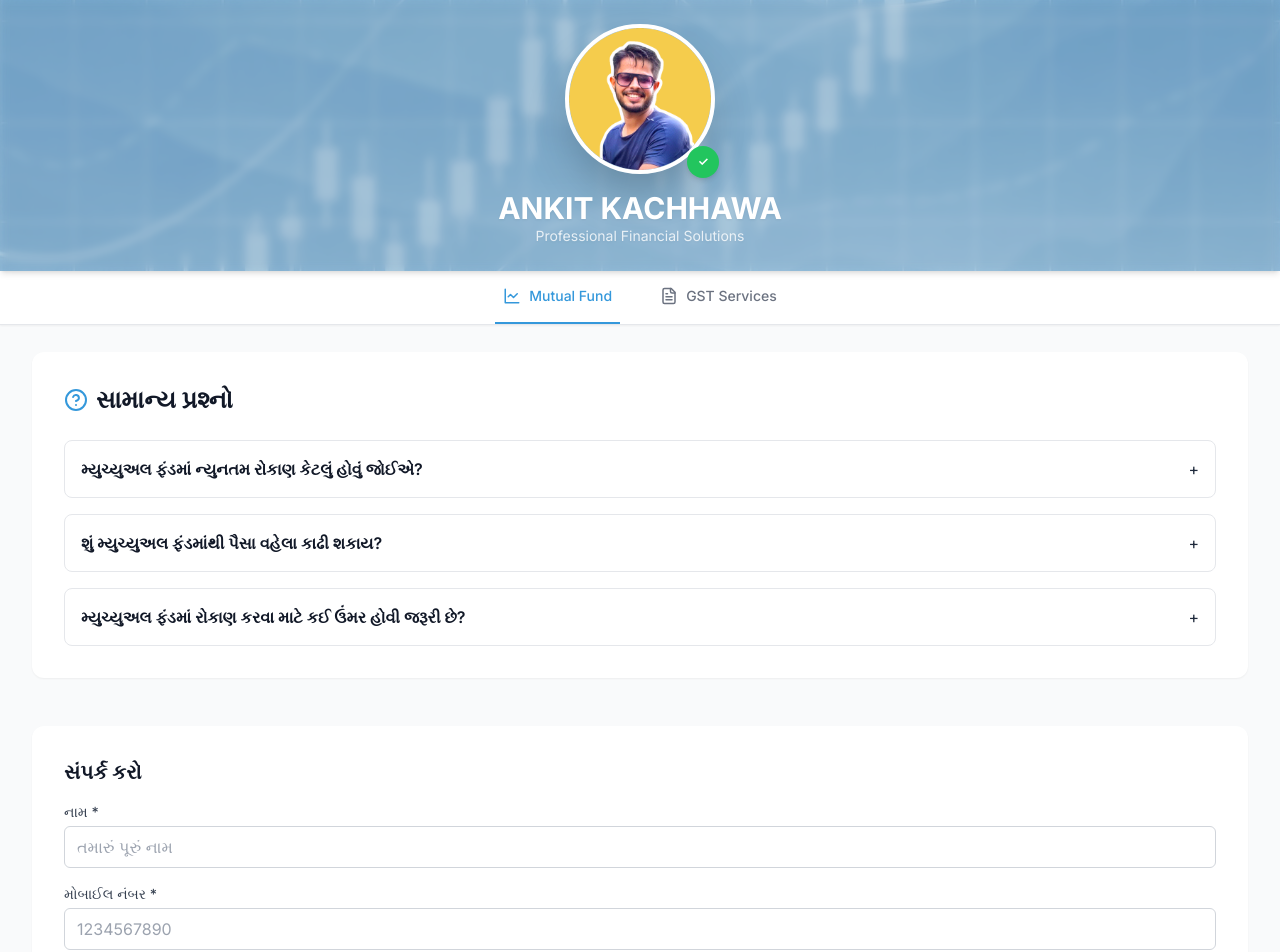
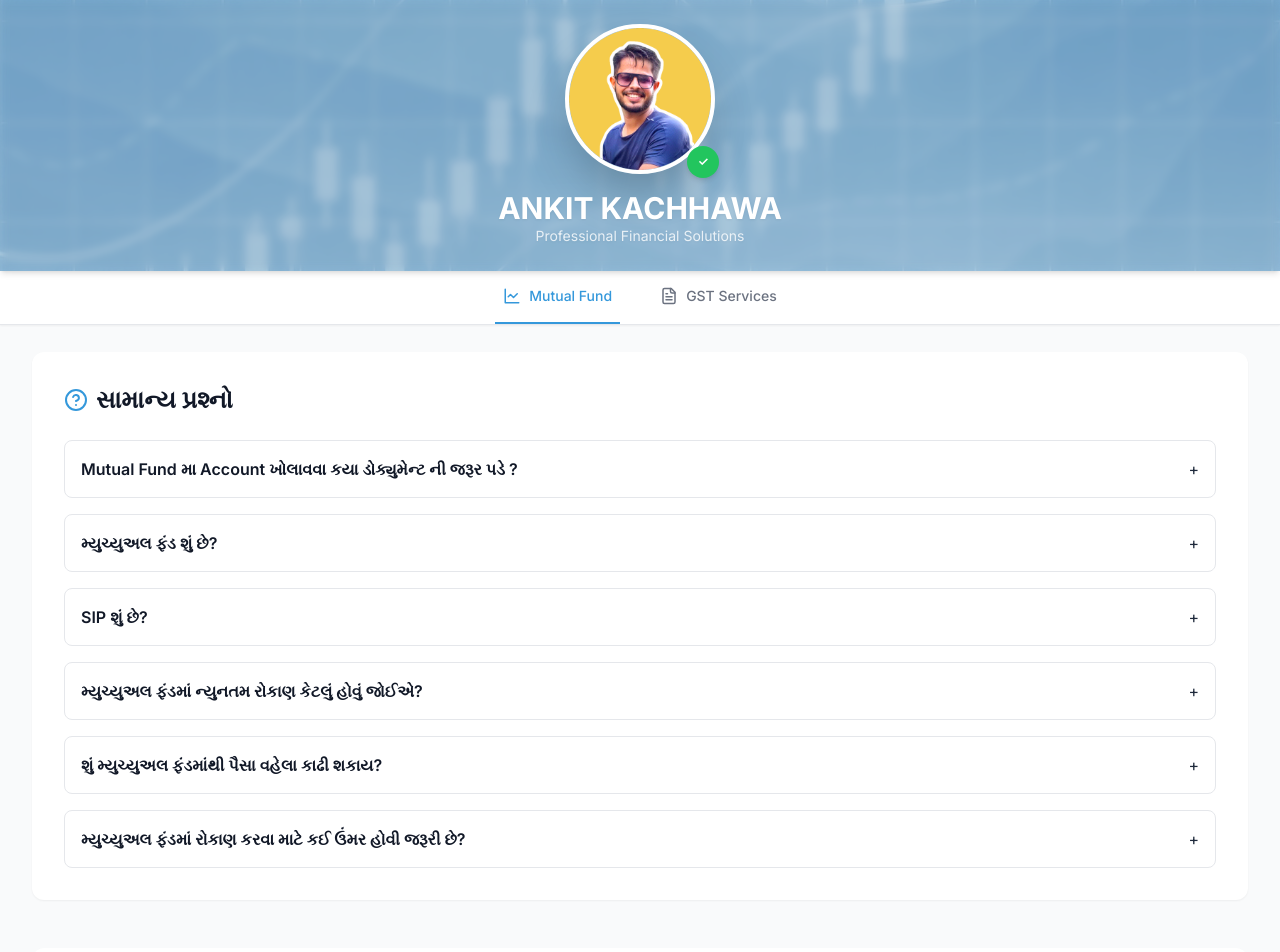
Before and after one commit to AnkitKachhawa1/aaaa, a React (Vite) app: page /mutualfund in a window 1280 px wide. Shown: the top 952 px of the page. Built offline with nearby package versions, Linux system fonts and the light colour scheme.

Commit message:
Update MutualFundPage.tsx

```diff
--- a/src/pages/MutualFundPage.tsx
+++ b/src/pages/MutualFundPage.tsx
@@ -2,6 +2,31 @@ import React, { useState } from 'react';
 import { HelpCircle } from 'lucide-react';
 
 const faqItems = [
+  {
+    question: 'Mutual Fund મા Account ખોલાવવા કયા ડોક્યુમેન્ટ ની જરૂર પડે ?',
+    answer: (
+      <ul className="list-disc pl-5 space-y-1">
+        <li>આધાર કાર્ડ</li>
+        <li>પાન કાર્ડ</li>
+        <li>ચેકનો ફોટો</li>
+        <li>* સહી (SIGNATURE) નો નમૂનો</li>
+        <li>ઈમેઇલ ID</li>
+        <li>આધાર કાર્ડ સાથે જોડાયેલો ફોન નંબર</li>
+        <li>આધાર કાર્ડમાં ફોન નંબર સક્રિય હોવો જોઈએ</li>
+        <li>વારસદાર (NOMINEE) નું પાન કાર્ડ</li>
+      </ul>
+    ),
+  },
+  {
+    question: 'મ્યુચ્યુઅલ ફંડ શું છે?',
+    answer:
+      'મ્યુચ્યુઅલ ફંડ એ રોકાણના વાહનો છે જે બહુવિધ રોકાણકારો પાસેથી સ્ટૉક્સ, બોન્ડ્સ, મની માર્કેટ સાધનો અને અન્ય સંપત્તિઓ જેવી સિક્યોરિટીઝના વૈવિધ્યસભર પોર્ટફોલિયોમાં રોકાણ કરવા માટે પૈસા સંગ્રહિત કરે છે. આ ફંડ્સ પ્રોફેશનલ ફંડ મેનેજર્સ દ્વારા સંચાલિત કરવામાં આવે છે જે ઇન્વેસ્ટર્સ વતી ઇન્વેસ્ટમેન્ટના નિર્ણયો લે છે.',
+  },
+  {
+    question: 'SIP શું છે?',
+    answer:
+      'SIP અર્થ સિસ્ટમેટિક ઇન્વેસ્ટમેન્ટ પ્લાન છે. આ એક રોકાણ પદ્ધતિ છે જે વ્યક્તિને નિયમિત અંતરાલ, સામાન્ય રીતે માસિક અથવા ત્રિમાસિક, મ્યુચ્યુઅલ ફંડ અથવા અન્ય રોકાણ સાધનોમાં નિશ્ચિત રકમનું રોકાણ કરવાની મંજૂરી આપે છે. એસઆઈપીની રચના અનુશાસિત રોકાણને પ્રોત્સાહિત કરવા અને રૂપિયાના ખર્ચ સરેરાશના લાભ પ્રદાન કરવા માટે કરવામાં આવી છે.',
+  },
   {
     question: 'મ્યુચ્યુઅલ ફંડમાં ન્યુનતમ રોકાણ કેટલું હોવું જોઈએ?',
     answer: 'SIP માટે ₹500 થી શરૂઆત કરી શકાય છે, અને એકમુશ્ત રોકાણ માટે ₹5000 થી શરૂઆત કરી શકાય છે.',
@@ -133,7 +158,7 @@ const MutualFundPage: React.FC = () => {
                 required
                 pattern="[0-9]{10}"
                 className="w-full px-3 py-2 border border-gray-300 rounded-md focus:outline-none focus:ring-2 focus:ring-primary focus:border-transparent"
-                placeholder="1234567890"
+                placeholder="9510074375"
               />
             </div>
 
```
